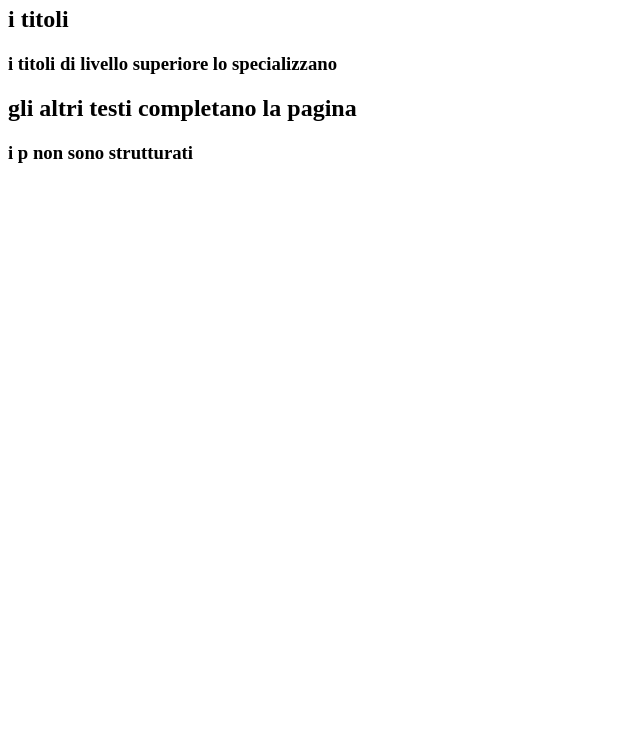
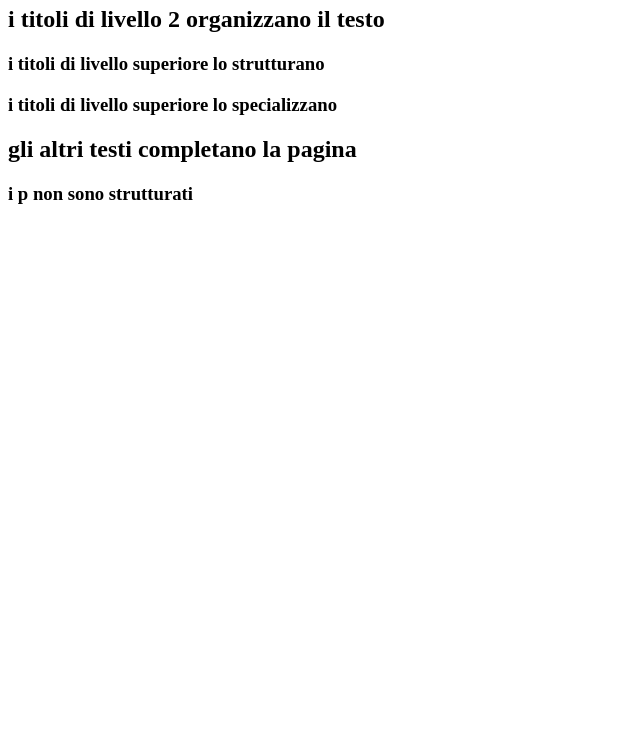
Before and after one commit to mino-bit/cescotpt.2, a plain HTML site: page titles/titles.html in a window 1280 px wide. Shown: the part 60-800 px from the top of the page, without its empty margins (0-640 px from the left). Drawn offline with Linux system fonts and the light colour scheme.

Commit message:
aggiunte righe

```diff
--- a/titles/titles.html
+++ b/titles/titles.html
@@ -4,7 +4,8 @@
     </head>
     <body>
         <h1>pagina per trovare i titoli</h1>
-        <h2>i titoli</h2>
+        <h2>i titoli di livello 2 organizzano il testo</h2>
+        <h3>i titoli di livello superiore lo strutturano</h3>
         <h3>i titoli di livello superiore lo specializzano</h3>
         <h2 class="blu">gli altri testi completano la pagina</h2>
         <h3>i p non sono strutturati</h3>
```
